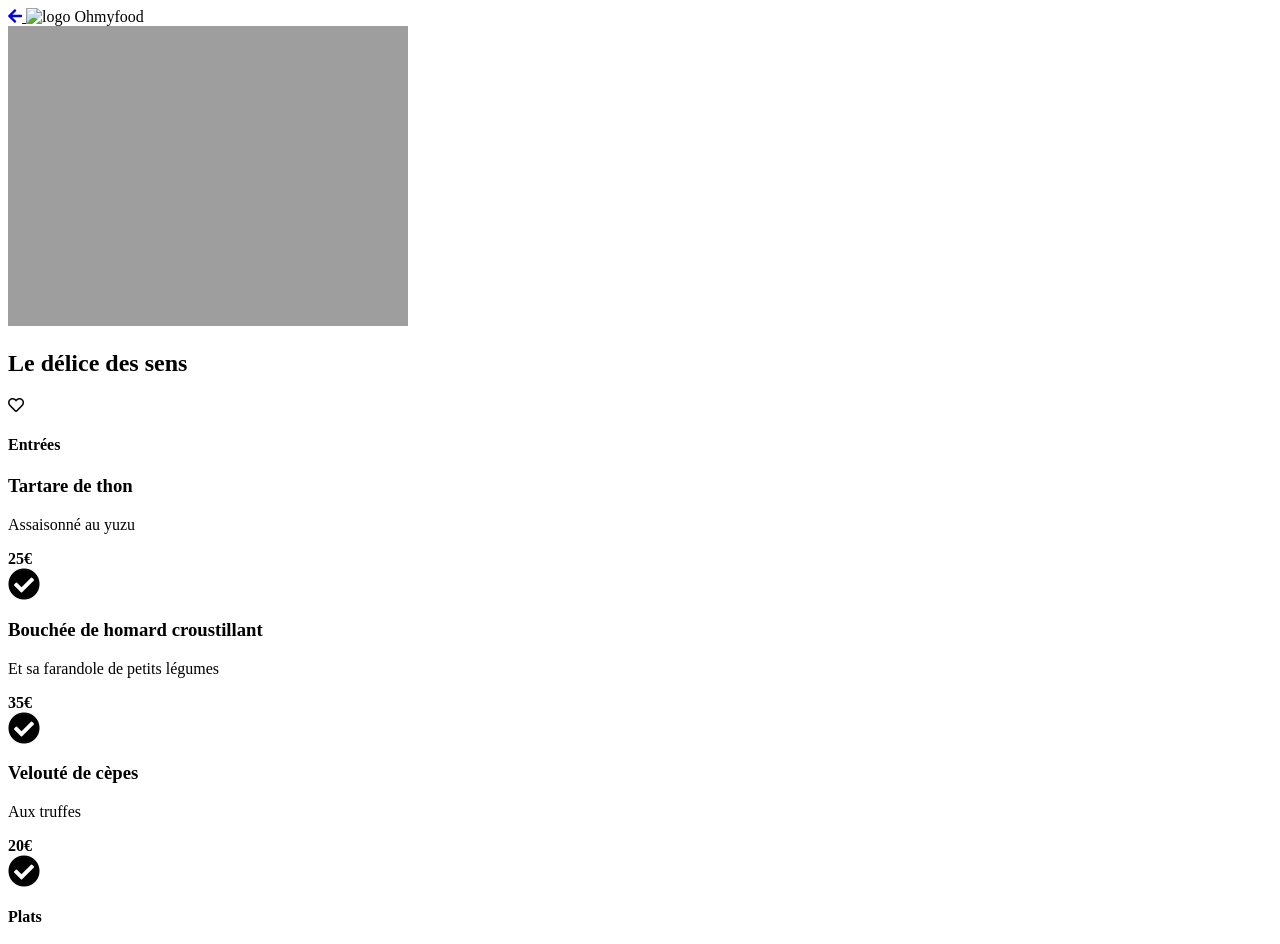
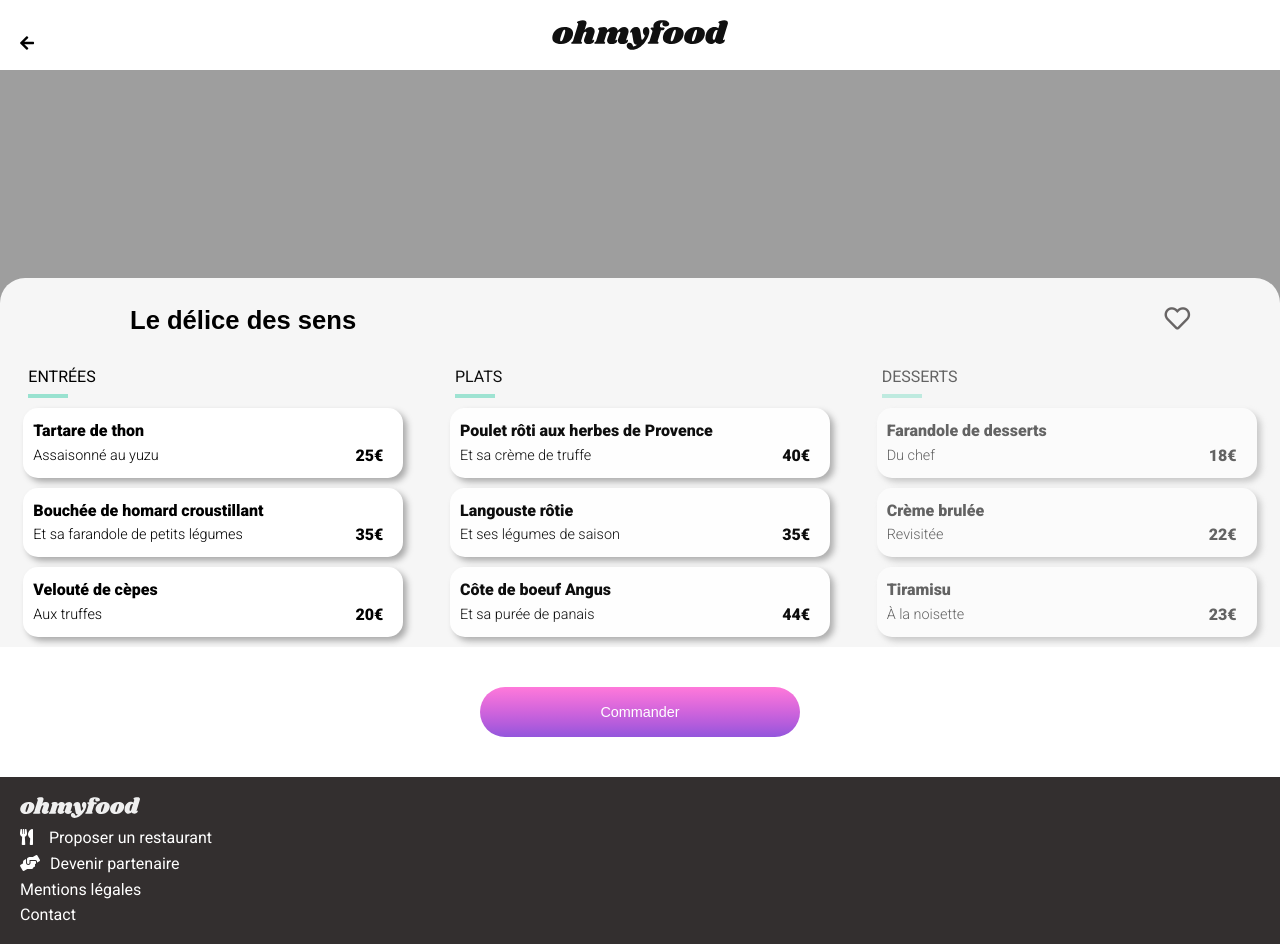
Before and after one commit to kcartoon/CatherineCordier_3_12072021, a website: page public/pages/menu4.html in a window 1280 px wide. Shown: the top 944 px of the page. Drawn offline with nearby package versions, Linux system fonts and the light colour scheme; files that its build step writes are made by us from their sources; the site is published under a folder, as on GitHub Pages, so addresses that start at the root find nothing; a web font is replaced by a local one.

Commit message:
Update menu4.html

```diff
--- a/public/pages/menu4.html
+++ b/public/pages/menu4.html
@@ -5,7 +5,7 @@
     <!--Information régles du site-->
     <meta charset="UTF-8">
     <meta name="viewport" content="width=device-width, initial-scale= 1">
-    <link rel="stylesheet" href="/public/css/style.css">
+    <link rel="stylesheet" href="../css/style.css">
     <title>Ohmyfood-MobileFirst</title>
     <meta name="description" content="Entreprise de commande de repas en ligne">
     <meta name="keywords" content="gastronomie, menu, restaurant, gastronomique, exception">
@@ -21,10 +21,10 @@
 </head>
 <body>
     <header>
-        <a href="/index.html">
+        <a href="../../index.html">
             <i class="fas fa-arrow-left"></i>
             </a>
-           <img class="logo" src="/public/logo/ohmyfood@2x.svg" alt="logo Ohmyfood">
+           <img class="logo" src="../logo/ohmyfood@2x.svg" alt="logo Ohmyfood">
       </header>
       <main>
         <div class="header__img">
@@ -160,7 +160,7 @@
       </main>
       <footer>
 
-        <img class="logo" src="/public/logo/ohmyfood@2x.svg" alt="logo Restaurant">
+        <img class="logo" src="../logo/ohmyfood@2x.svg" alt="logo Restaurant">
         <ul>
 
           <li><a href="#"><i class="fas fa-utensils margin_sup"></i>Proposer un restaurant</a></li>
```
